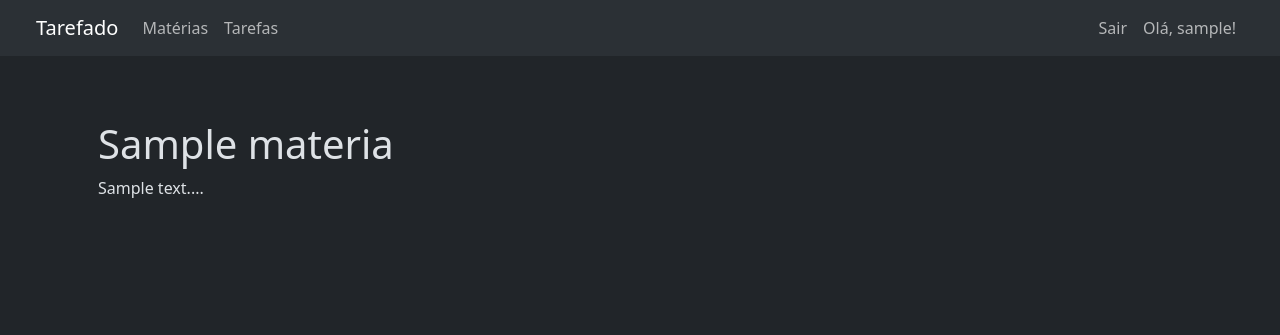
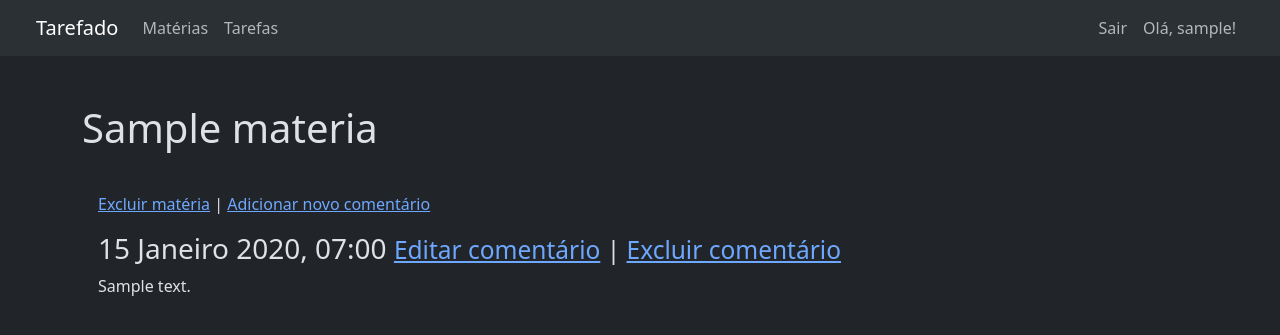
Before and after one commit to enzzoalle/tarefado, a Django app: page /materias/1/ in a window 1280 px wide. Shown: the top 335 px of the page. Run offline with Django 5.2, Linux system fonts and the light colour scheme; a user stored in the database is signed in; tables that the repository leaves empty hold one stand-in row (values such as "Sample post"); some libraries are stand-ins or nearby versions.

Commit message:
altera a página de matéria individual

```diff
--- a/materias/templates/materias/materia.html
+++ b/materias/templates/materias/materia.html
@@ -1,5 +1,24 @@
-{% extends 'app/base.html' %} {% block content %}
+{% extends 'app/base.html' %}  {% block header%}
+<div class="mt-lg-4 mb-lg-4">
+      <h1>{{materia}}</h1>
+</div>
 
-<h1>{{materia}}</h1>
+{% endblock header %}{% block content %}
 
-{% for comentario in comentarios %} {{ comentario }} {% endfor %} {% endblock %}
+<p>
+     <a href="#" method="post">Excluir matéria{% csrf_token %}</a> | <a href="#">Adicionar novo comentário</a>
+</p>
+
+{% for comentario in comentarios %}
+<div>
+     <div>
+          <h3>{{ comentario.date_added | date:"d F Y, H:i" }}
+               <small>
+                    <a href="#">Editar comentário</a> | <a href="#" method="post">Excluir comentário {% csrf_token %}</a>
+               </small>
+          </h3>
+     </div>
+     <div>{{ comentario.text | linebreaks }}</div>
+</div>
+
+{% empty %} Ainda não há comentários. {% endfor %} {% endblock content%}
--- a/materias/templates/materias/materias.html
+++ b/materias/templates/materias/materias.html
@@ -1,5 +1,5 @@
 {% extends 'app/base.html' %} {% block header %}
-<div class="mb-4">
+<div class="mb-lg-4">
       <h1>Matérias:</h1>
 </div>
 {% endblock header %} {% block content %}
```
